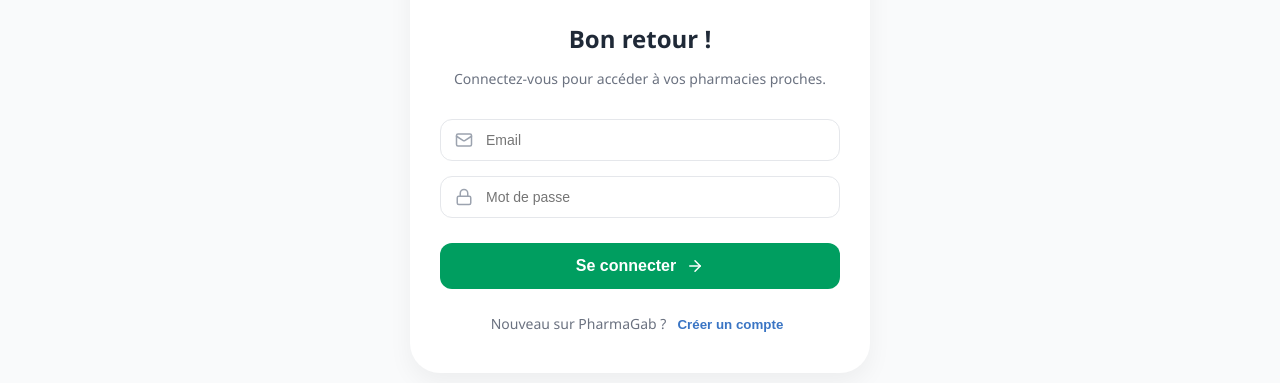
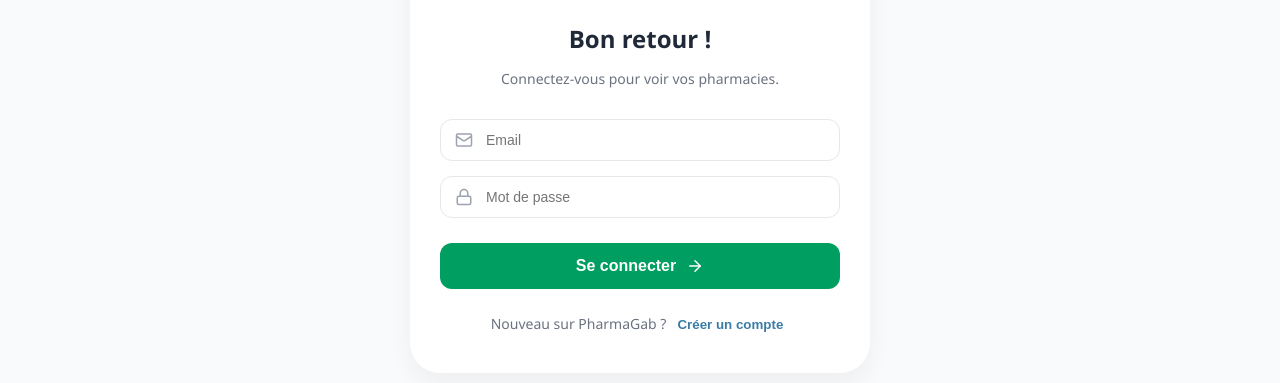
Before and after one commit to RollyObiang/pharmagab, a React (Create React App) app in the folder pharmagab-frontend/: page /connexion in a window 1280 px wide. Shown: the part 355-738 px from the top of the page. Built offline with nearby package versions, Linux system fonts and the light colour scheme.

Commit message:
Modif dans Auth.js

```diff
--- a/pharmagab-frontend/src/pages/Auth.js
+++ b/pharmagab-frontend/src/pages/Auth.js
@@ -4,7 +4,16 @@ import { useNavigate, Link } from 'react-router-dom';
 
 function Auth() {
   const [isLogin, setIsLogin] = useState(true);
-  const [formData, setFormData] = useState({ nom: '', email: '' });
+
+  // CORRECTION 1 : Initialisation complète avec tous les champs attendus par Neon
+  const [formData, setFormData] = useState({
+    nom: '',
+    email: '',
+    mot_de_passe: '',
+    quartier: '',
+    photo_url: 'https://cdn-icons-png.flaticon.com/512/149/149071.png' // Image par défaut obligatoire
+  });
+
   const [showSuccess, setShowSuccess] = useState(false);
   const navigate = useNavigate();
 
@@ -15,7 +24,6 @@ function Auth() {
   const handleSubmit = async (e) => {
     e.preventDefault();
 
-    // Déterminer l'URL selon si c'est connexion ou inscription
     const endpoint = isLogin ? 'login' : 'register';
     const url = `https://pharmagab-brn6.vercel.app/api/auth/${endpoint}`;
 
@@ -29,58 +37,50 @@ function Auth() {
       const data = await response.json();
 
       if (response.ok) {
-        // 1. SAUVEGARDER LE TOKEN (C'est ça qui manquait !)
         localStorage.setItem('token', data.token);
-
-        // 2. Afficher le succès
         setShowSuccess(true);
-
-        // 3. Rediriger vers le profil après un petit délai
         setTimeout(() => {
           navigate('/profile');
         }, 2000);
       } else {
-        alert(data.error || data.message || "Une erreur est survenue");
+        // Affiche l'erreur précise du serveur (ex: "Email déjà utilisé")
+        alert(data.error || data.message || "Erreur lors de l'authentification");
       }
     } catch (err) {
       console.error("Erreur auth:", err);
-      alert("Impossible de contacter le serveur.");
+      alert("Le serveur PharmaGab ne répond pas. Vérifie ta connexion.");
     }
   };
 
   return (
     <div className="animate-fade" style={styles.container}>
-      {/* MESSAGE DE SUCCÈS PRO */}
       {showSuccess && (
         <div style={styles.successOverlay} className="animate-slide-up">
           <div style={styles.successCard}>
-            <CheckCircle2 size={50} color="var(--gab-green)" />
+            <CheckCircle2 size={50} color="#009e60" />
             <h3 style={styles.successTitle}>
-              {isLogin ? `Heureux de vous revoir !` : `Bienvenue, ${formData.nom || 'Cher utilisateur'} !`}
+              {isLogin ? `Heureux de vous revoir !` : `Bienvenue, ${formData.nom} !`}
             </h3>
-            <p style={styles.successSub}>Préparation de votre espace PharmaGab...</p>
+            <p style={styles.successSub}>Accès à votre espace PharmaGab...</p>
           </div>
         </div>
       )}
 
       <div style={styles.authBox}>
-
         <div style={styles.logoWrapper}>
           <Link to="/" style={styles.logoLink}>
             <div style={styles.logoContainer}>
-              <UserRound size={45} color="var(--gab-yellow)" />
-              <Pill size={22} color="var(--gab-yellow)" style={styles.pillIcon} />
+              <UserRound size={45} color="#fcd116" />
+              <Pill size={22} color="#fcd116" style={styles.pillIcon} />
             </div>
-            <span style={styles.logoText}>Pharma<span style={{ color: 'var(--gab-yellow)' }}>Gab</span></span>
+            <span style={styles.logoText}>Pharma<span style={{ color: '#fcd116' }}>Gab</span></span>
           </Link>
         </div>
 
         <div style={styles.header}>
           <h2 style={styles.title}>{isLogin ? 'Bon retour !' : 'Créer un compte'}</h2>
           <p style={styles.subtitle}>
-            {isLogin
-              ? 'Connectez-vous pour accéder à vos pharmacies proches.'
-              : 'Rejoignez PharmaGab pour personnaliser votre santé.'}
+            {isLogin ? 'Connectez-vous pour voir vos pharmacies.' : 'Rejoignez-nous pour un suivi personnalisé.'}
           </p>
         </div>
 
@@ -114,60 +114,118 @@ function Auth() {
           {!isLogin && (
             <div style={styles.inputGroup}>
               <MapPin size={18} style={styles.icon} />
-              <select style={styles.input} required>
+              {/* CORRECTION 2 : Ajout du name et du onChange pour le quartier */}
+              <select
+                name="quartier"
+                style={styles.input}
+                onChange={handleInputChange}
+                required
+              >
                 <option value="">Votre quartier...</option>
                 <option value="acae">Acae</option>
+
                 <option value="akanda">Akanda</option>
+
                 <option value="aeroport">Aéroport</option>
+
                 <option value="akebe">Akébé</option>
+
                 <option value="alibandeng">Alibandeng</option>
+
                 <option value="amities">Amitiés</option>
+
                 <option value="angondje">Angondjé</option>
+
                 <option value="awendje">Awendjé</option>
+
                 <option value="bikele">Bikélé</option>
+
                 <option value="bas_de_gue_gue">Bas de Gué-Gué</option>
+
                 <option value="batterie_4">Batterie IV</option>
+
                 <option value="bel_air">Bel Air</option>
+
                 <option value="belle_vue">Belle-vue</option>
+
                 <option value="besieux">Bésieux</option>
+
                 <option value="centre_ville">Centre Ville</option>
+
                 <option value="charbonnages">Charbonnages</option>
+
                 <option value="cite_caistab">Cité Caistab</option>
+
                 <option value="cite_democratie">Cité de la Démocratie</option>
+
                 <option value="derriere_la_prison">Derrière la Prison</option>
+
                 <option value="glass">Glass</option>
+
                 <option value="gare_routiere">Gare Routière</option>
+
                 <option value="haut_de_gue_gue">Haut de Gué-Gué</option>
+
                 <option value="iai">IAI</option>
+
                 <option value="lalala">Lalala</option>
+
                 <option value="london">London</option>
+
                 <option value="louis">Louis</option>
+
                 <option value="mindoube">Mindoubé</option>
+
                 <option value="mont_bouet">Mont-Bouët</option>
+
                 <option value="nomba_domaine">Nomba Domaine</option>
+
                 <option value="nzeng_ayong">Nzeng Ayong</option>
+
                 <option value="niali">Niali</option>
+
                 <option value="okala">Okala</option>
+
                 <option value="oloumi">Oloumi</option>
+
                 <option value="ondogo">Ondogo</option>
+
                 <option value="ozangue">Ozangué</option>
+
                 <option value="owendo">Owendo</option>
+
                 <option value="petit_paris">Petit Paris</option>
+
                 <option value="pk5">PK 5</option>
+
                 <option value="pk6">PK 6</option>
+
                 <option value="pk7">PK 7</option>
+
                 <option value="pk8">PK 8</option>
+
                 <option value="pk9">PK 9</option>
+
                 <option value="pk10">PK 10</option>
+
                 <option value="pk11">PK 11</option>
+
                 <option value="pk12">PK 12</option>
+
                 <option value="pk13">PK 13</option>
+
                 <option value="essassa">Essassa</option>
+
                 <option value="plain_ciel">Plain Ciel</option>
+
                 <option value="plaine_niger">Plaine Niger</option>
+
                 <option value="pont_nomba">Pont Nomba</option>
+
                 <option value="sainte_anne">Sainte Anne</option>
+
                 <option value="sotega">Sotéga</option>
+
                 <option value="toulon">Toulon</option>
               </select>
             </div>
@@ -175,7 +233,15 @@ function Auth() {
 
           <div style={styles.inputGroup}>
             <Lock size={18} style={styles.icon} />
-            <input type="password" placeholder="Mot de passe" style={styles.input} required />
+            {/* CORRECTION 3 : Ajout du name="mot_de_passe" crucial pour le backend */}
+            <input
+              name="mot_de_passe"
+              type="password"
+              placeholder="Mot de passe"
+              style={styles.input}
+              onChange={handleInputChange}
+              required
+            />
           </div>
 
           <button type="submit" style={styles.submitBtn}>
@@ -194,31 +260,29 @@ function Auth() {
   );
 }
 
+// STYLES (Inchangés mais vérifie les couleurs hexadécimales si tes variables CSS buggent)
 const styles = {
   container: { minHeight: '85vh', display: 'flex', alignItems: 'center', justifyContent: 'center', padding: '20px', backgroundColor: '#f9fafb', position: 'relative' },
-
-  // STYLES DU MESSAGE DE SUCCÈS
   successOverlay: { position: 'fixed', top: 0, left: 0, right: 0, bottom: 0, backgroundColor: 'rgba(255,255,255,0.9)', zIndex: 1000, display: 'flex', alignItems: 'center', justifyContent: 'center', padding: '20px' },
   successCard: { textAlign: 'center', backgroundColor: 'white', padding: '40px', borderRadius: '30px', boxShadow: '0 20px 40px rgba(0,0,0,0.1)', display: 'flex', flexDirection: 'column', alignItems: 'center', gap: '15px' },
-  successTitle: { fontSize: '22px', fontWeight: '800', color: 'var(--text-dark)', margin: 0 },
-  successSub: { color: 'var(--text-gray)', fontSize: '14px' },
-
+  successTitle: { fontSize: '22px', fontWeight: '800', color: '#1f2937', margin: 0 },
+  successSub: { color: '#6b7280', fontSize: '14px' },
   authBox: { backgroundColor: 'white', width: '100%', maxWidth: '400px', padding: '40px 30px', borderRadius: '30px', boxShadow: '0 10px 25px rgba(0,0,0,0.05)' },
   logoWrapper: { display: 'flex', justifyContent: 'center', marginBottom: '20px' },
   logoLink: { textDecoration: 'none', display: 'flex', flexDirection: 'column', alignItems: 'center', gap: '5px' },
-  logoContainer: { position: 'relative', width: '60px', height: '60px', backgroundColor: 'var(--gab-green)', borderRadius: '20px', display: 'flex', alignItems: 'center', justifyContent: 'center' },
-  pillIcon: { position: 'absolute', bottom: '5px', right: '5px', backgroundColor: 'white', borderRadius: '50%', padding: '2px', border: '2px solid var(--gab-green)' },
-  logoText: { fontSize: '18px', fontWeight: '900', color: 'var(--gab-green)', letterSpacing: '-0.5px' },
+  logoContainer: { position: 'relative', width: '60px', height: '60px', backgroundColor: '#009e60', borderRadius: '20px', display: 'flex', alignItems: 'center', justifyContent: 'center' },
+  pillIcon: { position: 'absolute', bottom: '5px', right: '5px', backgroundColor: 'white', borderRadius: '50%', padding: '2px', border: '2px solid #009e60' },
+  logoText: { fontSize: '18px', fontWeight: '900', color: '#009e60', letterSpacing: '-0.5px' },
   header: { textAlign: 'center', marginBottom: '30px' },
-  title: { fontSize: '24px', fontWeight: '800', margin: '0 0 10px 0', color: 'var(--text-dark)' },
-  subtitle: { fontSize: '14px', color: 'var(--text-gray)', lineHeight: '1.4' },
+  title: { fontSize: '24px', fontWeight: '800', margin: '0 0 10px 0', color: '#1f2937' },
+  subtitle: { fontSize: '14px', color: '#6b7280', lineHeight: '1.4' },
   form: { display: 'flex', flexDirection: 'column', gap: '15px' },
   inputGroup: { position: 'relative', display: 'flex', alignItems: 'center' },
   icon: { position: 'absolute', left: '15px', color: '#9ca3af' },
   input: { width: '100%', padding: '12px 15px 12px 45px', borderRadius: '12px', border: '1px solid #e5e7eb', fontSize: '14px', outline: 'none' },
-  submitBtn: { backgroundColor: 'var(--gab-green)', color: 'white', padding: '14px', borderRadius: '12px', border: 'none', fontSize: '16px', fontWeight: '700', cursor: 'pointer', display: 'flex', alignItems: 'center', justifyContent: 'center', gap: '10px', marginTop: '10px' },
-  footer: { marginTop: '25px', textAlign: 'center', fontSize: '14px', color: 'var(--text-gray)' },
-  switchBtn: { background: 'none', border: 'none', color: 'var(--gab-blue)', fontWeight: '700', marginLeft: '5px', cursor: 'pointer' }
+  submitBtn: { backgroundColor: '#009e60', color: 'white', padding: '14px', borderRadius: '12px', border: 'none', fontSize: '16px', fontWeight: '700', cursor: 'pointer', display: 'flex', alignItems: 'center', justifyContent: 'center', gap: '10px', marginTop: '10px' },
+  footer: { marginTop: '25px', textAlign: 'center', fontSize: '14px', color: '#6b7280' },
+  switchBtn: { background: 'none', border: 'none', color: '#3a7ca5', fontWeight: '700', marginLeft: '5px', cursor: 'pointer' }
 };
 
 export default Auth;
```
